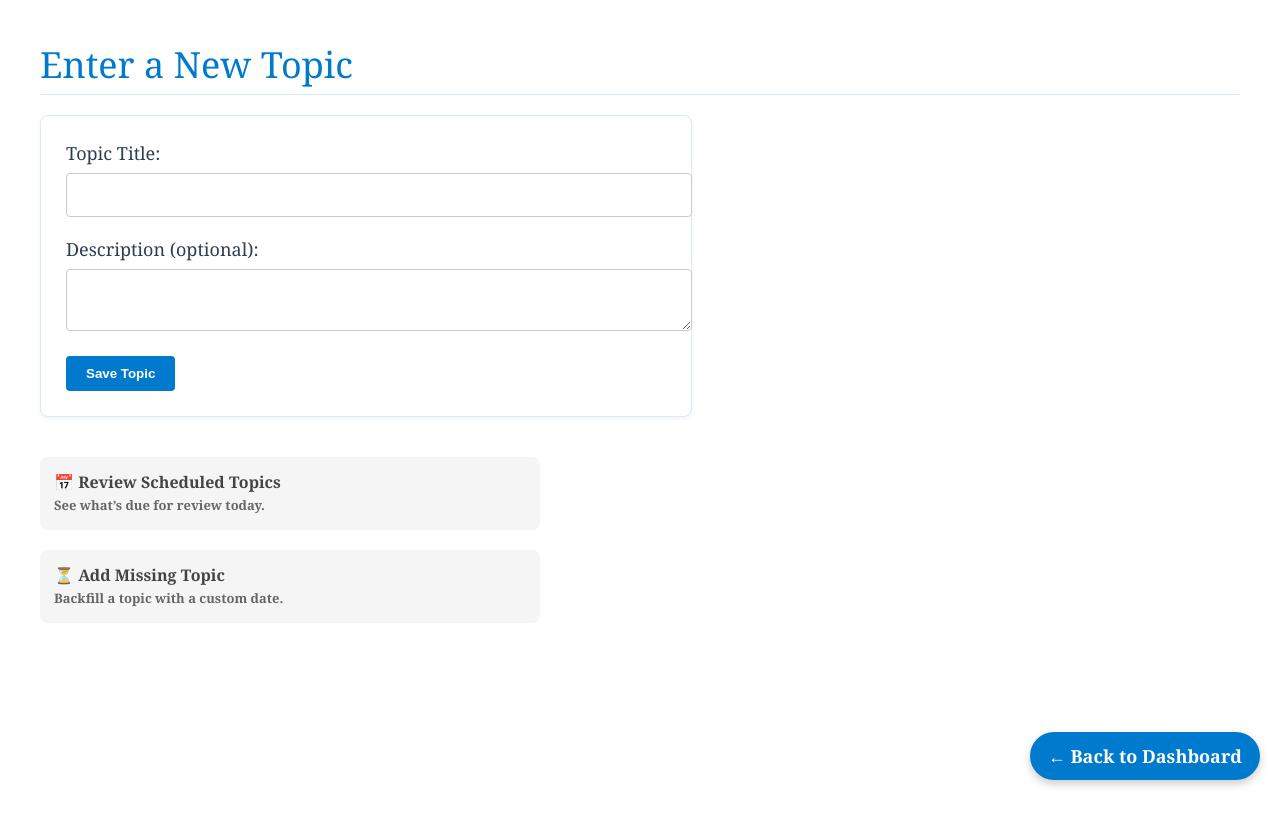
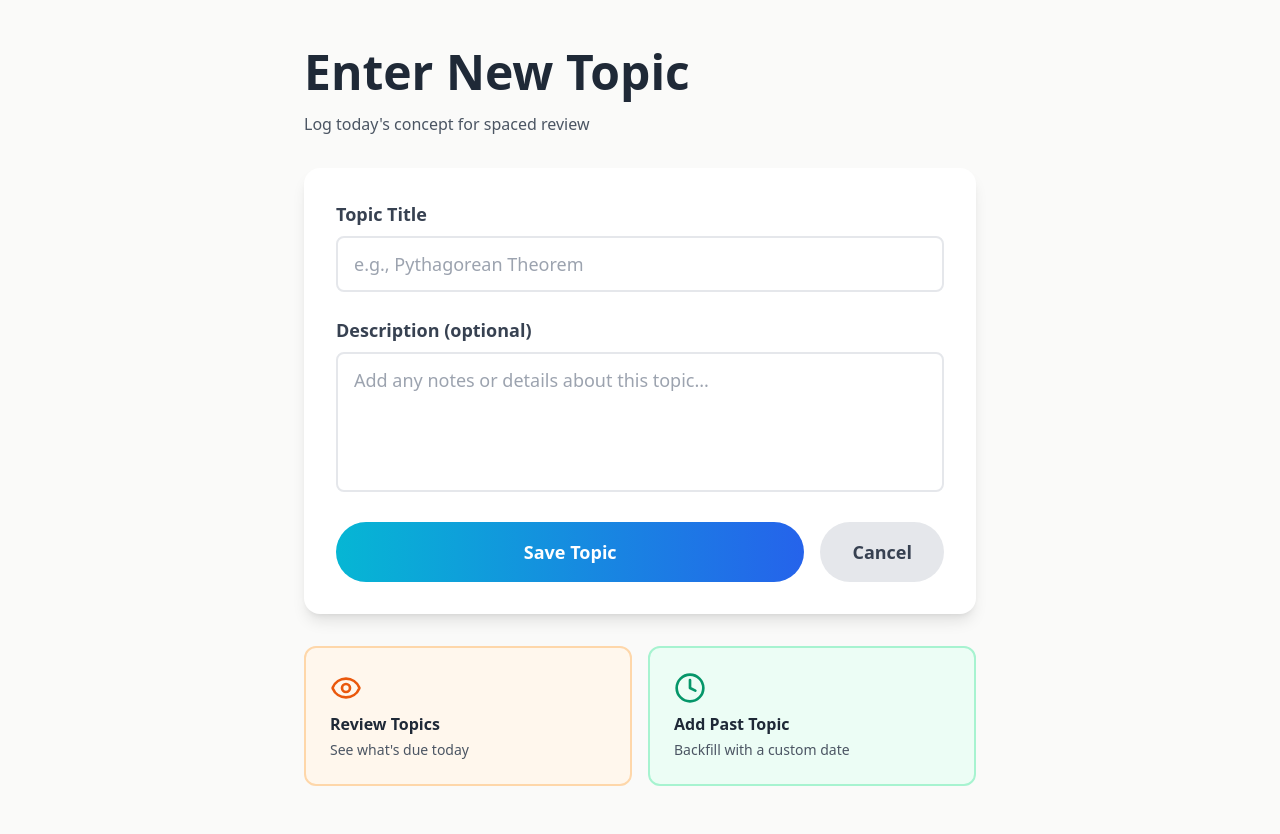
Before and after one commit to lbedroske/EchoLearnPractice, a Flask app: page /enter-topic in a window 1280 px wide. Before the commit the page ends 787 px from the top, so only its background shows below. Run offline with Flask 3, Linux system fonts and the light colour scheme; some libraries are stand-ins or nearby versions.

Commit message:
Refactor enter_topic.html for improved UI
Updated the enter_topic.html template to use a new layout and styling, enhancing the user interface for entering topics.

```diff
--- a/templates/enter_topic.html
+++ b/templates/enter_topic.html
@@ -1,35 +1,64 @@
-<!DOCTYPE html>
-<html lang="en">
-<head>
-    <meta charset="UTF-8">
-    <meta name="viewport" content="width=device-width, initial-scale=1.0">
-    <title>Enter New Topic</title>
-    <link rel="stylesheet" href="{{ url_for('static', filename='style.css') }}">
-</head>
-<body>
-    <h1>Enter a New Topic</h1>
+{% extends "base.html" %}
+{% block title %}Enter Topic{% endblock %}
+{% block content %}
+<div class="flex-1 p-6 md:p-12 bg-stone-50 min-h-screen">
+  <div class="max-w-2xl mx-auto">
+    <h1 class="text-4xl md:text-5xl font-bold text-gray-800 mb-4">Enter New Topic</h1>
+    <p class="text-gray-600 mb-8">Log today's concept for spaced review</p>
 
-    <form method="POST">
-        <label for="title">Topic Title:</label>
-        <input type="text" id="title" name="title" required>
+    <form method="POST" class="bg-white rounded-2xl shadow-lg p-8 space-y-6">
+      <div>
+        <label for="title" class="block text-lg font-semibold text-gray-700 mb-2">Topic Title</label>
+        <input
+          type="text"
+          id="title"
+          name="title"
+          required
+          class="w-full px-4 py-3 border-2 border-gray-200 rounded-lg focus:border-cyan-500 focus:outline-none text-lg"
+          placeholder="e.g., Pythagorean Theorem"
+        >
+      </div>
 
-        <label for="description">Description (optional):</label>
-        <textarea id="description" name="description"></textarea>
+      <div>
+        <label for="description" class="block text-lg font-semibold text-gray-700 mb-2">Description (optional)</label>
+        <textarea
+          id="description"
+          name="description"
+          rows="4"
+          class="w-full px-4 py-3 border-2 border-gray-200 rounded-lg focus:border-cyan-500 focus:outline-none text-lg resize-none"
+          placeholder="Add any notes or details about this topic..."
+        ></textarea>
+      </div>
 
-        <button type="submit">Save Topic</button>
+      <div class="flex gap-4">
+        <button
+          type="submit"
+          class="flex-1 px-8 py-4 bg-gradient-to-r from-cyan-500 to-blue-600 text-white rounded-full font-bold text-lg hover:shadow-xl transition-all"
+        >
+          Save Topic
+        </button>
+        <a
+          href="/"
+          class="px-8 py-4 bg-gray-200 text-gray-700 rounded-full font-bold text-lg hover:bg-gray-300 transition"
+        >
+          Cancel
+        </a>
+      </div>
     </form>
 
-    <div class="menu-stack small-menu">
-        <a class="menu-option review-topics" href="/review-topics">
-            📅 <strong>Review Scheduled Topics</strong><br>
-            <span>See what’s due for review today.</span>
-        </a>
-        <a class="menu-option missing-topic" href="/enter-missing-topic">
-            ⏳ <strong>Add Missing Topic</strong><br>
-            <span>Backfill a topic with a custom date.</span>
-        </a>
+    <div class="mt-8 grid grid-cols-1 md:grid-cols-2 gap-4">
+      <a href="/review_topics" class="block p-6 bg-orange-50 border-2 border-orange-200 rounded-xl hover:bg-orange-100 transition">
+        <i data-lucide="eye" class="w-8 h-8 text-orange-600 mb-2"></i>
+        <h3 class="font-bold text-gray-800 mb-1">Review Topics</h3>
+        <p class="text-sm text-gray-600">See what's due today</p>
+      </a>
+
+      <a href="/enter-missing-topic" class="block p-6 bg-emerald-50 border-2 border-emerald-200 rounded-xl hover:bg-emerald-100 transition">
+        <i data-lucide="clock" class="w-8 h-8 text-emerald-600 mb-2"></i>
+        <h3 class="font-bold text-gray-800 mb-1">Add Past Topic</h3>
+        <p class="text-sm text-gray-600">Backfill with a custom date</p>
+      </a>
     </div>
-
-    <a class="floating-back" href="/">← Back to Dashboard</a>
-</body>
-</html>
+  </div>
+</div>
+{% endblock %}
```
